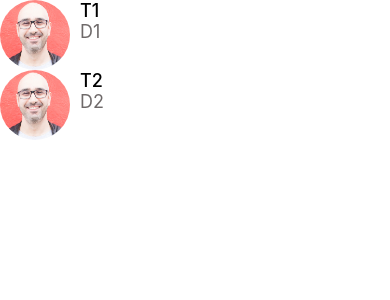
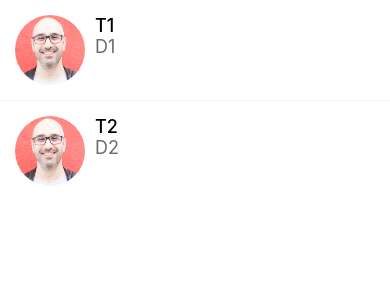
Before and after one commit to Michaeldremy/Recyclables, a React Native app: screen / in a window 390 px wide. Shown: the top 300 px of the page. Built offline with nearby package versions, Linux system fonts and the light colour scheme.

Commit message:
Added another resuable component

```diff
--- a/app.json
+++ b/app.json
@@ -21,6 +21,8 @@
     },
     "web": {
       "favicon": "./assets/favicon.png"
-    }
+    },
+    "description": "React Native application that acts as an OfferUp clone",
+    "githubUrl": "https://github.com/Michaeldremy/Recyclables"
   }
 }
--- a/app/components/ListItem.js
+++ b/app/components/ListItem.js
@@ -19,6 +19,7 @@ function ListItem({ title, subTitle, image }) {
 const styles = StyleSheet.create({
   container: {
     flexDirection: "row",
+    padding: 15,
   },
   image: {
     width: 70,
--- /dev/null
+++ b/app/components/ListItemSeperator.js
@@ -0,0 +1,20 @@
+import React from 'react';
+import {View, StyleSheet} from 'react-native';
+
+import color from '../config/color';
+
+function ListItemSeperator() {
+  return (
+    <View style={styles.seperator} />
+  );
+}
+
+const styles = StyleSheet.create({
+  seperator: {
+    width: '100%',
+    height: 1,
+    backgroundColor: color.light
+  }
+})
+
+export default ListItemSeperator;
--- a/app/config/color.js
+++ b/app/config/color.js
@@ -4,4 +4,5 @@ export default {
   black: "#000",
   white: "#fff",
   medium: '#6e6969',
+  light: '#f8f4f4',
 };
--- a/app/screens/MessagesScreen.js
+++ b/app/screens/MessagesScreen.js
@@ -1,8 +1,9 @@
 import React from "react";
-import { FlatList, StyleSheet } from "react-native";
+import { FlatList, StyleSheet} from "react-native";
 
 import Screen from '../components/Screen';
 import ListItem from "../components/ListItem";
+import ListItemSeperator from "../components/ListItemSeperator";
 
 const messages = [
   {
@@ -32,6 +33,7 @@ function MessagesScreen(props) {
             image={item.image}
           />
         )}
+        ItemSeparatorComponent={ListItemSeperator}
       />
     </Screen>
   );
```
